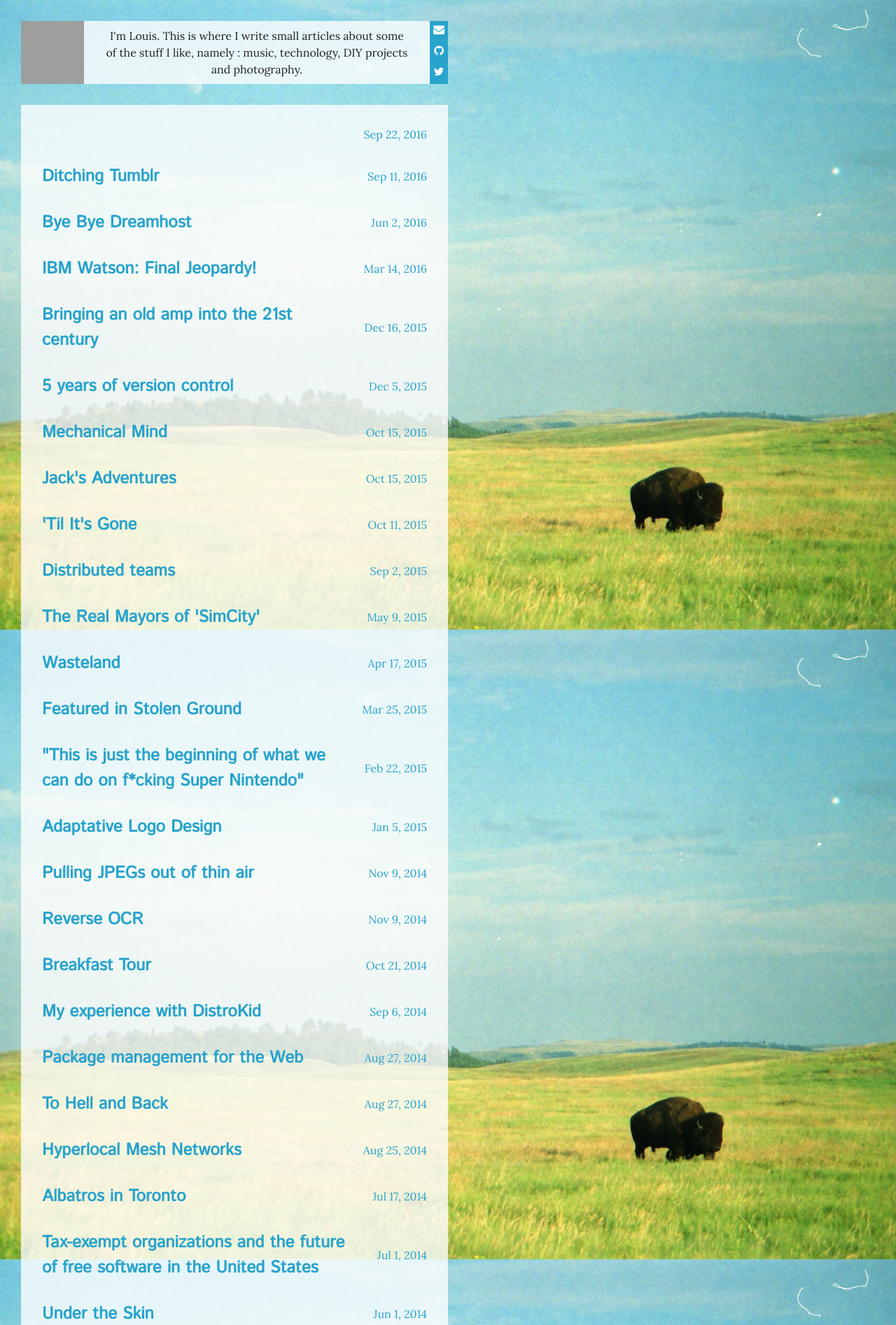
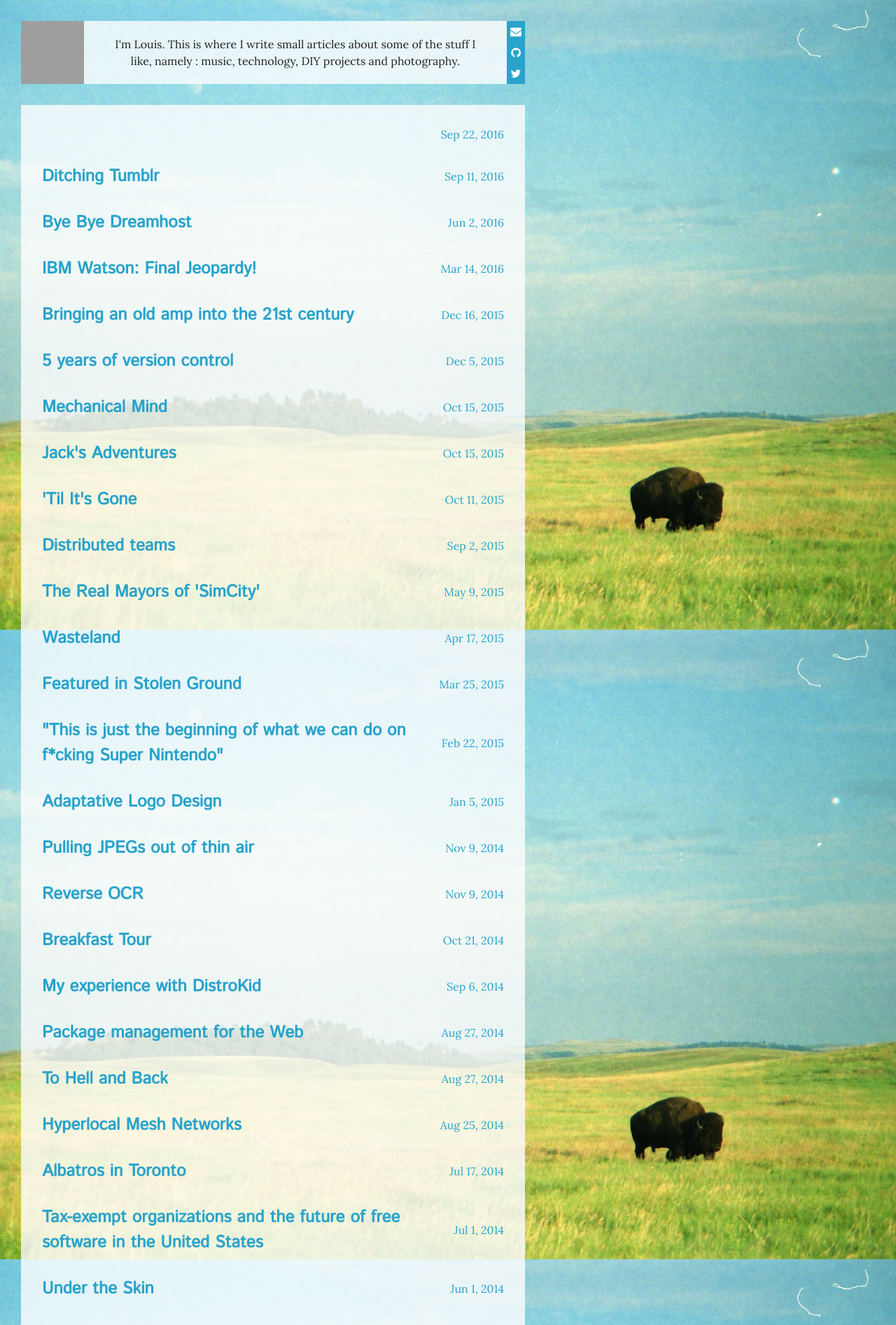
Before and after one commit to louisroy/louisroy.github.io, a Jekyll site: the page built from index.html, in a window 1280 px wide. Shown: the top 1894 px of the page at 70% size. Built offline with Jekyll 4.4.1, drawn with Linux system fonts in a browser that asks for light colours; nearby versions of some CDN libraries; grey boxes are pictures that could not be loaded.

Commit message:
fixed layout issues

```diff
--- a/css/main.scss
+++ b/css/main.scss
@@ -127,7 +127,8 @@
 }
 
 .layout-wrapper {
-  width:50%;
+  width:100%;
+  max-width:720px;
 
   @include media-query(720px) {
     width:auto;
@@ -222,9 +223,7 @@
   align-items:stretch;
 
   @include media-query(720px) {
-    flex-direction:column;
     flex-wrap:wrap;
-    height:100px;
     margin-bottom:$spacing-unit-small;
   }
 }
@@ -264,7 +263,7 @@
     flex-grow: 0;
     flex-shrink: 1;
     font-size:$base-font-size * 0.70;
-    padding:0;
+    padding:$spacing-unit-small;
   }
 }
 
@@ -274,9 +273,14 @@
   background-color:$brand-color;
   justify-content:space-around;
 
+  @include media-query(720px) {
+    flex-direction:row;
+    flex-grow:1;
+    justify-content:flex-end;
+    align-items:center;
+  }
 
   a {
-    flex-grow:1;
     padding:0 5px;
     display:block;
     color:white;
```
